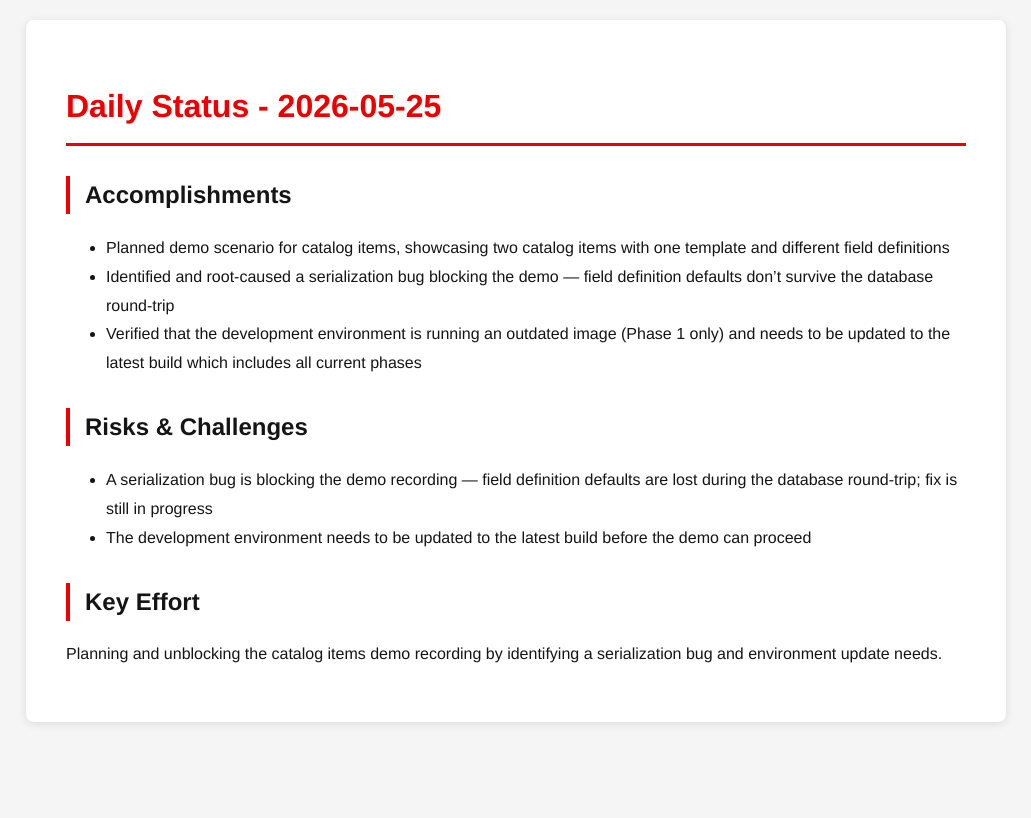
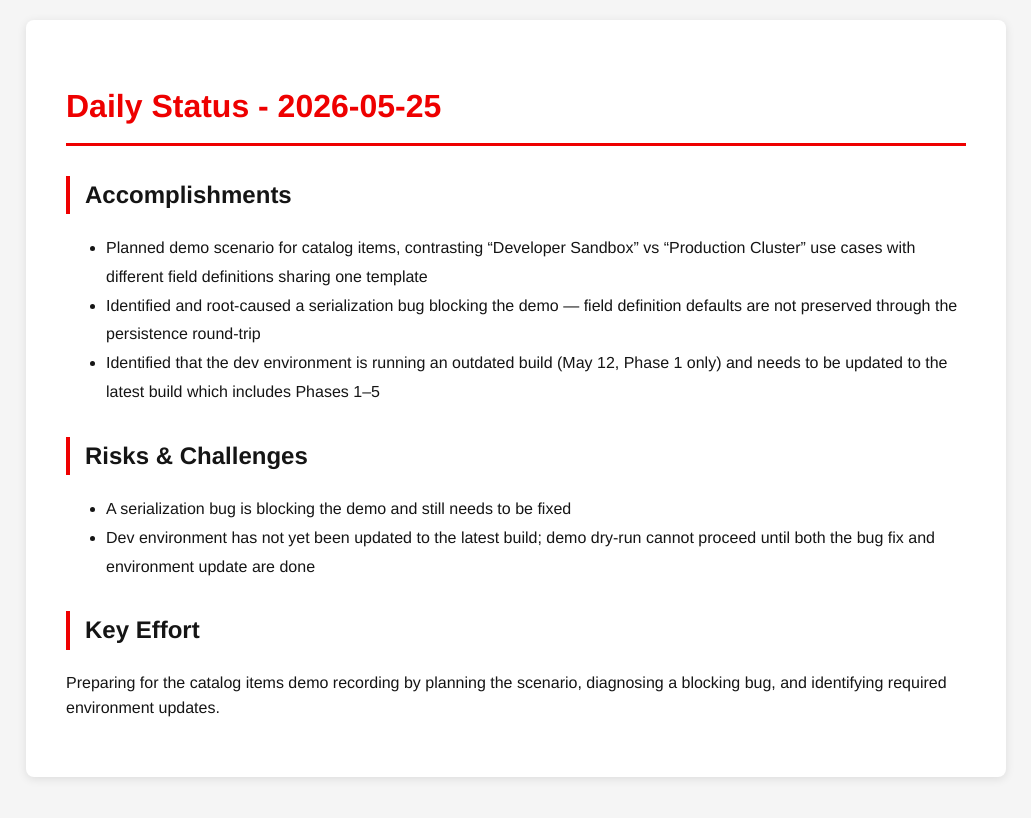
Before and after one commit to tzvatot/daily-status, a Jekyll site: the page built from 2026-05-25.md, in a window 1280 px wide. Shown: the top 818 px of the page, without its empty margins (124-1155 px from the left). Built offline with Jekyll 4.4.1, drawn with Linux system fonts in a browser that asks for light colours.

Commit message:
Daily status update - 2026-05-25

```diff
--- a/2026-05-25.md
+++ b/2026-05-25.md
@@ -7,13 +7,13 @@ date: 2026-05-25
 # Daily Status - 2026-05-25
 
 ## Accomplishments
-- Planned demo scenario for catalog items, showcasing two catalog items with one template and different field definitions
-- Identified and root-caused a serialization bug blocking the demo — field definition defaults don't survive the database round-trip
-- Verified that the development environment is running an outdated image (Phase 1 only) and needs to be updated to the latest build which includes all current phases
+- Planned demo scenario for catalog items, contrasting "Developer Sandbox" vs "Production Cluster" use cases with different field definitions sharing one template
+- Identified and root-caused a serialization bug blocking the demo — field definition defaults are not preserved through the persistence round-trip
+- Identified that the dev environment is running an outdated build (May 12, Phase 1 only) and needs to be updated to the latest build which includes Phases 1–5
 
 ## Risks & Challenges
-- A serialization bug is blocking the demo recording — field definition defaults are lost during the database round-trip; fix is still in progress
-- The development environment needs to be updated to the latest build before the demo can proceed
+- A serialization bug is blocking the demo and still needs to be fixed
+- Dev environment has not yet been updated to the latest build; demo dry-run cannot proceed until both the bug fix and environment update are done
 
 ## Key Effort
-Planning and unblocking the catalog items demo recording by identifying a serialization bug and environment update needs.
+Preparing for the catalog items demo recording by planning the scenario, diagnosing a blocking bug, and identifying required environment updates.
```
